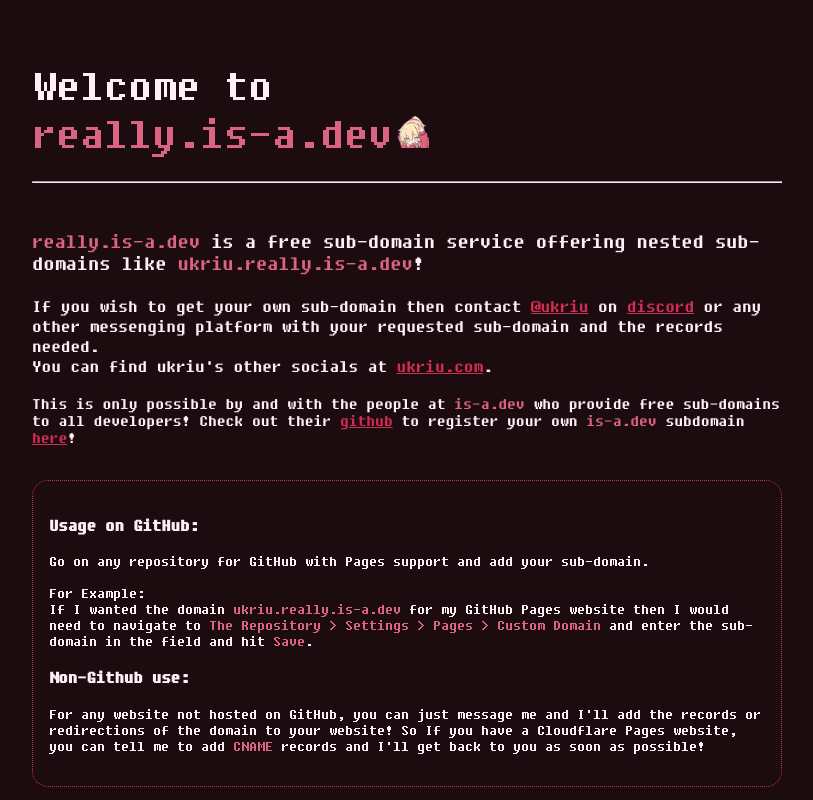
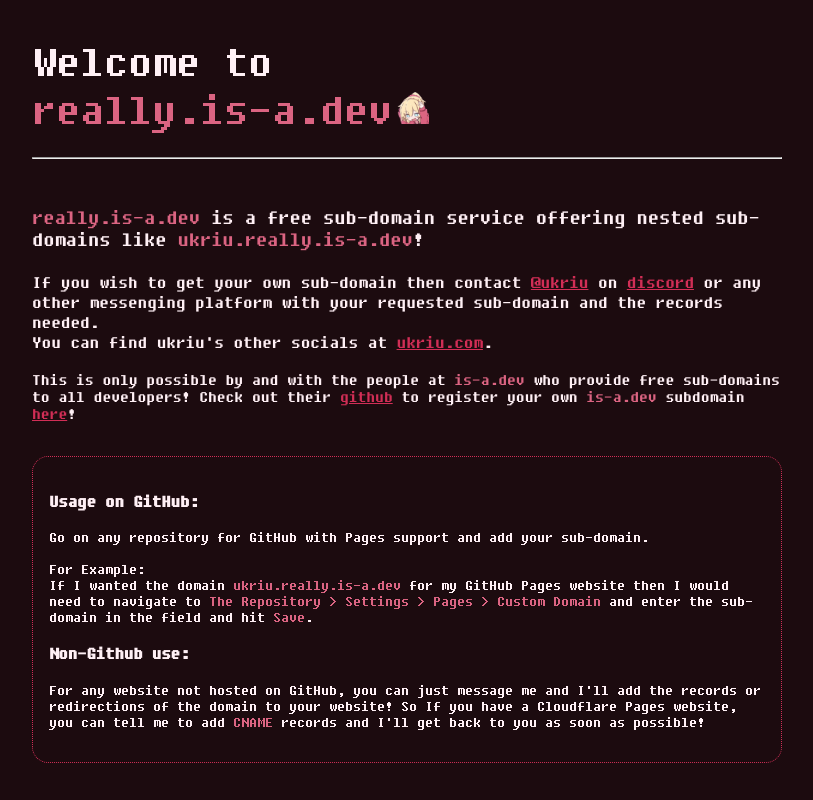
Before and after one commit to really-is-a-dev/really-is-a-dev.github.io, a website: page index.html in a window 1280 px wide. Shown: the whole page, without its empty margins (233-1046 px from the left). Drawn offline with Linux system fonts and the light colour scheme.

Commit message:
Update index.html

```diff
--- a/index.html
+++ b/index.html
@@ -23,8 +23,9 @@
       <link rel="manifest" href="favicon/site.webmanifest">
    </head>
    <body>
+      <br><br>
       <header>
-         <br>Welcome to<br><code>really.is-a.dev</code><img class="emoji" src="res/media/emoji.png">
+         Welcome to<br><code>really.is-a.dev</code><img class="emoji" src="res/media/emoji.png">
          <hr>
       </header>
       <main class="content">
@@ -39,5 +40,6 @@
             <p>For any website not hosted on GitHub, you can just message me and I'll add the records or redirections of the domain to your website! So If you have a Cloudflare Pages website, you can tell me to add <code>CNAME</code> records and I'll get back to you as soon as possible!</p>
          </div>
       </main>
+      <br><br>
    </body>
 </html>
```
